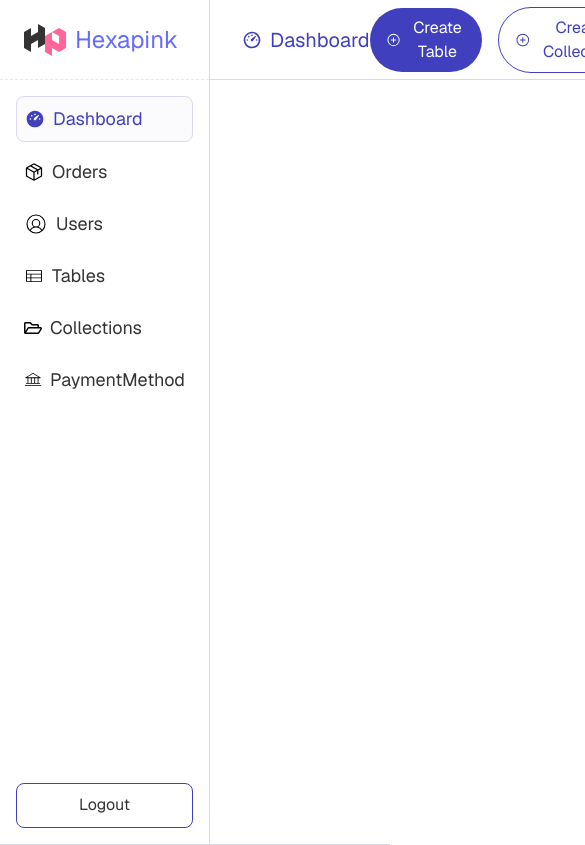
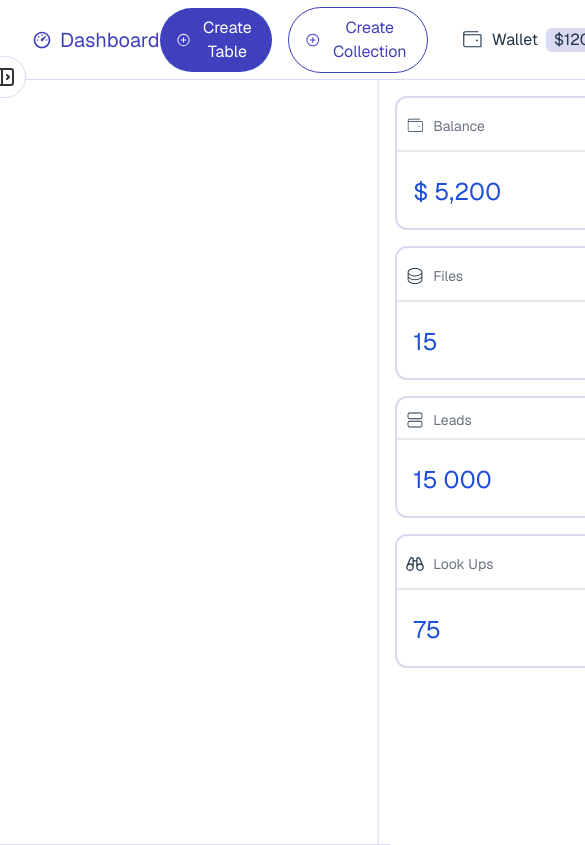
Before and after one commit to techguru8237/hexapink-frontend, a React (Vite) app: page /admin/dashboard in a window 390 px wide. Shown: the top 845 px of the page, 585 px wide, since content can reach past the window. Built offline with nearby package versions, Linux system fonts and the light colour scheme; sample sign-in values are in the browser's storage; a web font is replaced by a local one.

Commit message:
Feature set sidebar hide button to implement responsive

```diff
--- a/src/components/Dashboard/AdminHeader.tsx
+++ b/src/components/Dashboard/AdminHeader.tsx
@@ -46,7 +46,7 @@ export default function Header({ icon, label }: HeaderProps) {
         </div>
         <div className="flex items-center gap-2 cursor-pointer">
           <PiUserCircleLight className="text-2xl" />
-          <span>{localStorage.getItem("userName")}</span>
+          <span className="hidden sm:flex">{localStorage.getItem("userName")}</span>
         </div>
       </div>
     </div>
--- a/src/components/Dashboard/Sidebar.tsx
+++ b/src/components/Dashboard/Sidebar.tsx
@@ -1,4 +1,4 @@
-import React from "react";
+import React, { useState } from "react";
 import { Link } from "react-router-dom";
 
 import {
@@ -15,16 +15,18 @@ import {
 } from "react-icons/pi";
 import { RiDashboard3Line, RiDashboard3Fill } from "react-icons/ri";
 import { PiUserCircleLight } from "react-icons/pi";
+import { FaUserCircle, FaRegFolderOpen, FaFolderOpen } from "react-icons/fa";
 import {
-  FaUserCircle,
-  FaRegFolderOpen,
-  FaFolderOpen,
-} from "react-icons/fa";
+  TbLayoutSidebarLeftExpand,
+  TbLayoutSidebarRightExpand,
+} from "react-icons/tb";
+import { BiLogOutCircle } from "react-icons/bi";
 
 import { SidebarItemType } from "./types";
 import logo from "../../assets/TheHomePage/image/logo.svg";
 import SidebarItem from "./SidebarItem";
 import useAuth from "../../hooks/useAuth";
+import IconButton from "../Common/IconButton";
 
 const items: SidebarItemType[] = [
   {
@@ -105,16 +107,35 @@ interface SidebarProps {
 
 const Sidebar: React.FC<SidebarProps> = ({ type }) => {
   const { isAuthenticated, logout } = useAuth();
+  const [isOpen, setIsOpen] = useState(false); // State to manage sidebar visibility
 
   return (
-    <div className="h-screen flex flex-col w-72 bg-white text-dark border-r border-light-gray3">
-      <div className="h-20 border-b border-dashed p-2">
+    <div>
+      {/* Mobile Toggle Button */}
+      <div
+        className={`sm:hidden p-2 text-dark text-2xl border border-light-gray3 rounded-full bg-white cursor-pointer absolute top-14 ${isOpen? "left-12" : "-left-4"}`}
+        onClick={() => setIsOpen(!isOpen)}
+      >
+        {isOpen ? (
+          <TbLayoutSidebarRightExpand />
+        ) : (
+          <TbLayoutSidebarLeftExpand />
+        )}
+      </div>
+
+      {/* Sidebar */}
+      <div
+        className={`h-screen flex flex-col lg:w-72 bg-white text-dark border-r border-light-gray3 ${
+          isOpen ? "flex" : "hidden"
+        } sm:flex`}
+      >
+        <div className="h-20 border-b border-dashed p-2 flex items-center justify-center">
           <Link
             to="/"
-          className="flex items-center gap-2 p-4 text-2xl font-bold cursor-pointer"
+            className="flex items-center gap-2 lg:p-4 text-2xl font-bold cursor-pointer"
           >
-          <img src={logo} alt="logo image" />
-          <span>Hexapink</span>
+            <img src={logo} alt="logo image" className="py-2 lg:py-0" />
+            <span className="hidden lg:flex">Hexapink</span>
           </Link>
         </div>
         <div className="h-full p-4 flex flex-col justify-between">
@@ -128,12 +149,16 @@ const Sidebar: React.FC<SidebarProps> = ({ type }) => {
             </div>
           </div>
 
-        {isAuthenticated && <button
+          {isAuthenticated && (
+            <button
               onClick={logout}
-          className="border border-dark-blue bg-transparent hover:bg-dark-blue text-dark hover:text-white"
+              className="border border-dark-blue bg-transparent hover:bg-dark-blue text-dark hover:text-white flex items-center gap-2 p-1 sm:p-2"
             >
-          Logout
-        </button>}
+              <BiLogOutCircle />
+              <span className="hidden lg:flex">Logout</span>
+            </button>
+          )}
+        </div>
       </div>
     </div>
   );
--- a/src/components/Dashboard/SidebarItem.tsx
+++ b/src/components/Dashboard/SidebarItem.tsx
@@ -10,7 +10,7 @@ export default function SidebarItem(data: SidebarItemType) {
   return (
     <Link to={`/${data.type}/${data.link}`}>
       <div
-        className={`w-full flex items-center gap-2 p-2 ${
+        className={`flex items-center gap-2 p-2 ${
           isActive ? "border border-light-gray3 bg-light-gray rounded-lg" : ""
         }`}
       >
@@ -21,7 +21,11 @@ export default function SidebarItem(data: SidebarItemType) {
           : React.cloneElement(data.icon, {
               style: { color: "black" },
             })}
-        <span className={`${isActive ? "text-dark-blue" : "text-dark"} text-lg`}>
+        <span
+          className={`text-lg ${
+            isActive ? "text-dark-blue" : "text-dark"
+          } hidden lg:block`}
+        >
           {data.label}
         </span>
       </div>
--- a/src/components/Table/CreateTable.tsx
+++ b/src/components/Table/CreateTable.tsx
@@ -8,11 +8,16 @@ import ProgressBar from "../Common/ProgressBar"; // Import the ProgressBar
 import { TagInput } from "../Common/TagInput"; // Import the TagInput component
 
 import { PiPlusCircle } from "react-icons/pi";
+import { IoCloseCircleSharp } from "react-icons/io5";
 
 import { useUploadForm } from "../../hooks/useUploadForm";
 import { toast } from "react-toastify";
 
-const CreateTable = (): JSX.Element => {
+interface CreateTableProps {
+  onClose: () => void;
+}
+
+const CreateTable = ({onClose}: CreateTableProps): JSX.Element => {
   const navigate = useNavigate();
   const [loading, setLoading] = useState(false);
 
@@ -71,12 +76,13 @@ const CreateTable = (): JSX.Element => {
   };
 
   return (
-    <div className="flex flex-col w-[350px] items-start relative">
-      <div className="flex flex-col items-center relative w-full bg-white rounded-lg overflow-hidden border border-solid border-[#3f3fbf] shadow-[0px_0px_0px_4px_#ececf8]">
-        <div className="flex h-12 items-center gap-2 pl-4 pr-0 py-0 relative self-stretch w-full border-b [border-bottom-style:dashed] border-light-gray3">
-          <div className="relative w-fit [font-family:'Raleway-SemiBold',Helvetica] font-semibold text-[#333333] text-md tracking-[0.28px] leading-[21px] whitespace-nowrap">
+    <div className="flex flex-col w-[350px] items-start">
+      <div className="flex flex-col items-center w-full bg-white rounded-lg overflow-hidden border border-solid border-[#3f3fbf] shadow-[0px_0px_0px_4px_#ececf8]">
+        <div className="flex items-center justify-between gap-2 w-full p-6 border-b border-dashed border-light-gray3">
+          <div className="w-fit font-raleway font-semibold text-dark whitespace-nowrap">
             Create New Table
           </div>
+          <IoCloseCircleSharp onClick={onClose} className="text-2xl cursor-pointer" />
         </div>
 
         <div className="w-full flex flex-col items-start gap-6 p-6 border-b border-dashed border-light-gray3">
--- a/src/components/Table/NewTableSkeleton.tsx
+++ b/src/components/Table/NewTableSkeleton.tsx
@@ -1,9 +1,15 @@
 import { PiCheckBold, PiPlusCircle, PiTableLight } from "react-icons/pi";
 import { CiCircleInfo } from "react-icons/ci";
 
-export default function NewFileSkeleton({ onAddTableClick }: { onAddTableClick: () => void }) {
+export default function NewTableSkeleton({
+  onAddTableClick,
+  isNewTablePanelVisible,
+}: {
+  isNewTablePanelVisible: boolean;
+  onAddTableClick: () => void;
+}) {
   return (
-    <div className="w-full border-b border-light-gray1 relative px-8 py-4 flex items-center gap-2 text-light-gray3">
+    <div className="w-full border-b border-light-gray1 relative px-4 sm:px-8 py-4 flex items-center gap-2 text-light-gray3">
       <div className="w-6 h-6 border border-dashed rounded-md flex items-center justify-center">
         <PiCheckBold />
       </div>
@@ -27,12 +33,12 @@ export default function NewFileSkeleton({ onAddTableClick }: { onAddTableClick:
         </div>
       </div>
 
-      <button
+      {!isNewTablePanelVisible && <button
         onClick={onAddTableClick}
         className="absolute left-1/2 transform -translate-x-1/2 rounded-full px-4 py-2 flex items-center gap-2 bg-dark-blue text-white"
       >
         <PiPlusCircle className="text-2xl" /> <span>Add Table</span>
-      </button>
+      </button>}
     </div>
   );
 }
--- a/src/pages/admin/Tables.tsx
+++ b/src/pages/admin/Tables.tsx
@@ -98,11 +98,11 @@ export default function Tables() {
 
       <div className="bg-light-gray flex flex-row">
         <div className="flex flex-col flex-1 border-r border-light-gray1">
-          <div className="px-8 py-4 border-b border-light-gray1 flex items-center justify-between text-light-dark">
+          <div className="px-4 sm:px-8 py-4 border-b border-light-gray1 flex items-center text-light-dark">
             {selectedTables.length > 0 && (
               <span>{selectedTables.length} Selected</span>
             )}
-            <div className="ml-auto flex items-center divide-x">
+            <div className="sm:ml-auto flex items-center divide-x">
               <div className="pr-4 flex items-center gap-2">
                 {getActiveFiltersCount() > 0 && (
                   <span>{getActiveFiltersCount()} Active Filters</span>
@@ -130,10 +130,13 @@ export default function Tables() {
           </div>
 
           {/* Skeleton */}
-          <NewTableSkeleton onAddTableClick={handleAddTableClick} />
+          <NewTableSkeleton
+            isNewTablePanelVisible={isNewTablePanelVisible}
+            onAddTableClick={handleAddTableClick}
+          />
 
           {/* Main Table */}
-          <div className="p-8 flex flex-col items-center gap-4">
+          <div className="min-w-full p-4 sm:p-8 flex flex-col items-center gap-4">
             <TableListHeader />
 
             {loading ? (
@@ -154,8 +157,8 @@ export default function Tables() {
         </div>
 
         {isNewTablePanelVisible && (
-          <div className="h-screen w-96 px-4 py-4 border-l-2 border-light-gray1 flex justify-center">
-            <CreateTable />
+          <div className="h-screen w-96 px-4 py-4 border-l-2 border-light-gray1 bg-white/80 flex justify-center">
+            <CreateTable onClose={() => setIsNewTablePanelVisible(false)} />
           </div>
         )}
 
```
Also changed, not shown: 1 other file (tests, documents, lock files or other folders). Lines whose indentation alone changed are shown as unchanged.
